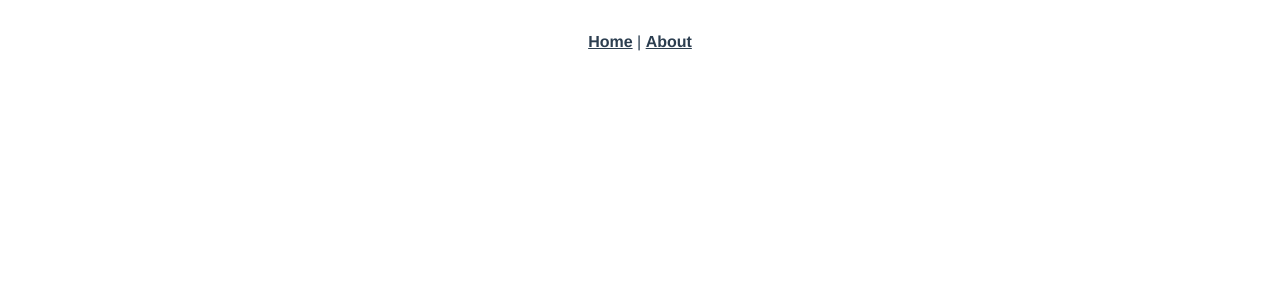
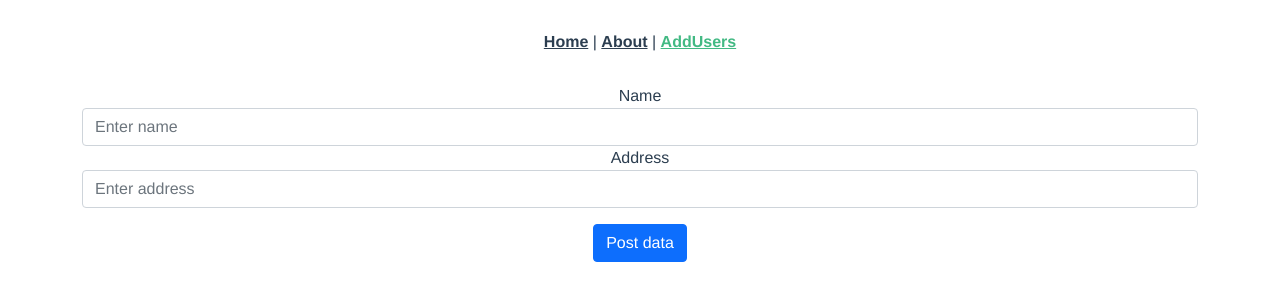
Before and after one commit to varjuviktor69/vue-urlap, a Vue app in the folder urlap/: page /adduser in a window 1280 px wide. Before the commit this address had no page. Shown: the top 300 px of the page. Built offline with nearby package versions, Linux system fonts and the light colour scheme.

Commit message:
Post for single user done

```diff
--- a/urlap/src/App.vue
+++ b/urlap/src/App.vue
@@ -1,7 +1,8 @@
 <template>
   <div id="nav">
     <router-link to="/">Home</router-link> |
-    <router-link to="/about">About</router-link>
+    <router-link to="/about">About</router-link> |
+    <router-link to="/adduser">AddUsers</router-link>
   </div>
   <router-view/>
 </template>
--- a/urlap/src/router/index.js
+++ b/urlap/src/router/index.js
@@ -1,5 +1,6 @@
 import { createRouter, createWebHistory } from 'vue-router'
 import Home from '../views/Home.vue'
+import AddUser from '../views/Post/AddUser.vue'
 
 const routes = [
   {
@@ -14,7 +15,12 @@ const routes = [
     // this generates a separate chunk (about.[hash].js) for this route
     // which is lazy-loaded when the route is visited.
     component: () => import(/* webpackChunkName: "about" */ '../views/About.vue')
-  }
+  },
+  {
+    path: '/adduser',
+    name: 'AddUser',
+    component: AddUser
+  },
 ]
 
 const router = createRouter({
--- /dev/null
+++ b/urlap/src/views/Post/AddUser.vue
@@ -0,0 +1,45 @@
+<template>
+  <div class="container">
+    <form @submit.prevent="onCreatePost">
+      <div class="form-group">
+        <label>Name</label>
+        <input type="text" class="form-control" placeholder="Enter name" v-model="name"/>
+      </div>
+      <div class="form group">
+        <label>Address</label>
+        <input type="text" class="form-control" placeholder="Enter address" v-model="address"/>
+      </div>
+      <div class="mt-3">
+        <button type="submit" class="btn btn-primary">Post data</button>
+      </div>
+    </form>
+  </div>
+</template>
+
+<script>
+import axios from "axios";
+
+export default {
+  data() {
+    return {
+      name: "",
+      address: "",
+    };
+  },
+  methods: {
+    onCreatePost() {
+      axios
+        .post(`http://10.0.32.6:9090/adduser`, {
+          name: this.name,
+          address: this.address,
+        })
+        .then((response) => {
+          console.log(response);
+        });
+    },
+  },
+};
+</script>
+
+<style>
+</style>
```
